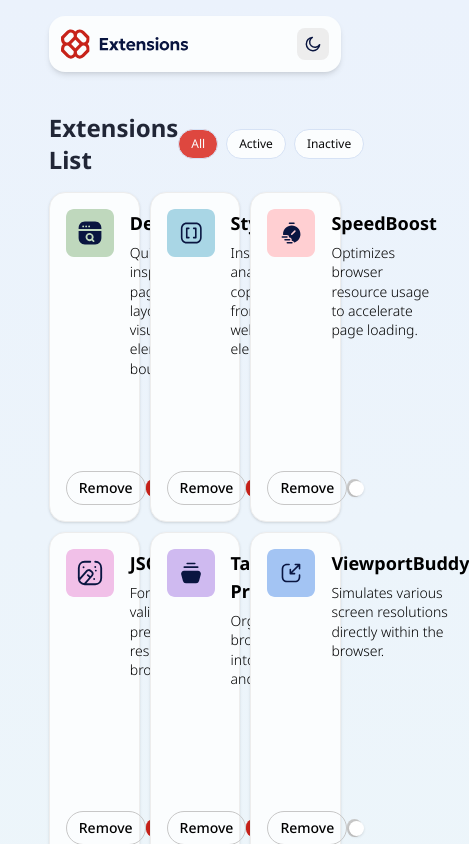
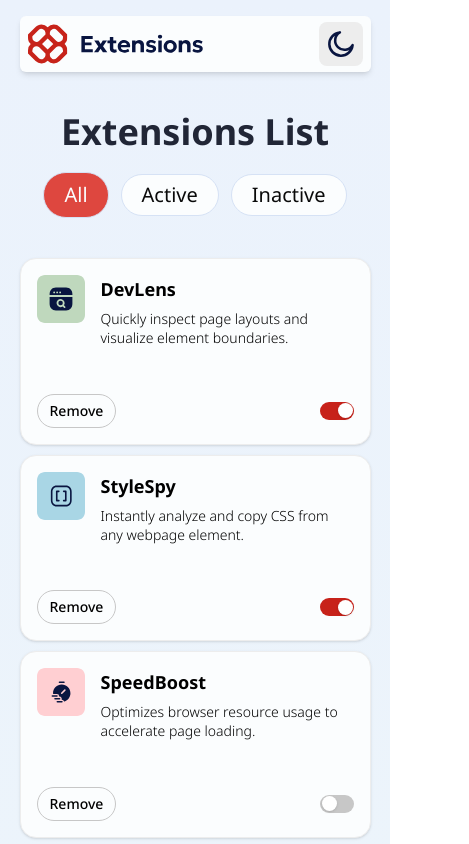
Before and after one commit to subhajitroycode/browser-extensions-manager-ui, a React (Vite) app: page / in a window 390 px wide. Shown: the top 844 px of the page, 469 px wide, since content can reach past the window. Built offline with nearby package versions, Linux system fonts and the light colour scheme.

Commit message:
mobile responsive added

```diff
--- a/src/App.tsx
+++ b/src/App.tsx
@@ -8,8 +8,8 @@ function App() {
     <BrowserRouter>
       <Header />
       <main>
-        <section className="flex justify-between items-center mt-10 mb-4">
-          <h1 className="text-2xl font-bold text-neutral-800 dark:text-neutral-100">
+        <section className="flex flex-col md:flex-row justify-between gap-5 md:gap-0 items-center mt-10 mb-10 md:mb-6">
+          <h1 className="text-4xl md:text-2xl font-bold text-neutral-800 dark:text-neutral-100">
             Extensions List
           </h1>
           <Navbar />
--- a/src/components/Extensions.tsx
+++ b/src/components/Extensions.tsx
@@ -35,7 +35,7 @@ const Extensions = () => {
 
   return (
     <section>
-      <div className="grid grid-cols-3 grid-rows-4 gap-2.5 mb-10">
+      <div className="grid grid-cols-1 md:grid-cols-2 lg:grid-cols-3 gap-2.5 mb-10">
         {filteredExtensions.map((extension, index) => {
           const originalIndex = extensions.findIndex(
             (ext) => ext.name === extension.name
--- a/src/components/Header.tsx
+++ b/src/components/Header.tsx
@@ -19,20 +19,20 @@ const Header = () => {
   };
 
   return (
-    <header className="flex justify-between items-center p-3 mt-4 bg-neutral-0 dark:bg-neutral-800 rounded-2xl shadow-md">
+    <header className="flex justify-between items-center py-1.5 px-2 md:p-3 mt-4 bg-neutral-0 dark:bg-neutral-800 rounded-md md:rounded-2xl shadow-md">
       <img
         src={darkMode ? "/logo-dark.svg" : "/logo.svg"}
         alt="logo"
-        className="w-32"
+        className="w-44 md:w-32"
       />
       <button
         onClick={toggleDarkMode}
         className="bg-neutral-100 dark:bg-neutral-700 p-2 rounded-lg cursor-pointer hover:bg-neutral-300 dark:hover:bg-neutral-600 transition focus:outline-2 focus:outline-offset-2 focus:outline-red-400"
       >
         {darkMode ? (
-          <img src="/icon-sun.svg" alt="icon of sun" className="w-4" />
+          <img src="/icon-sun.svg" alt="icon of sun" className="w-7 md:w-4" />
         ) : (
-          <img src="/icon-moon.svg" alt="icon of moon" className="w-4" />
+          <img src="/icon-moon.svg" alt="icon of moon" className="w-7 md:w-4" />
         )}
       </button>
     </header>
--- a/src/components/Navbar.tsx
+++ b/src/components/Navbar.tsx
@@ -5,10 +5,10 @@ const Navbar = () => {
   let activeData: string | null = searchParams.get("extensions");
 
   return (
-    <nav className="flex gap-2 text-xs">
+    <nav className="flex items-center gap-3 md:gap-2 text-xl md:text-xs">
       <Link
         to="/"
-        className={`px-3 py-1.5 rounded-full border border-neutral-200 dark:border-neutral-600 transition-colors focus:outline-2 focus:outline-offset-1 focus:outline-red-400 ${
+        className={`px-5 md:px-3 py-2 md:py-1.5 rounded-full border border-neutral-200 dark:border-neutral-600 transition-colors focus:outline-2 focus:outline-offset-1 focus:outline-red-400 ${
           activeData === null
             ? "bg-red-500 dark:bg-red-400 text-neutral-0 dark:text-neutral-950 hover:bg-red-400 dark:hover:bg-red-500"
             : "bg-neutral-0 dark:bg-neutral-700 text-neutral-950 dark:text-neutral-0 hover:text-neutral-500 dark:hover:text-neutral-0 dark:hover:bg-neutral-600"
@@ -18,7 +18,7 @@ const Navbar = () => {
       </Link>
       <Link
         to="/?extensions=active"
-        className={`px-3 py-1.5 rounded-full border border-neutral-200 dark:border-neutral-600 transition-colors focus:outline-2 focus:outline-offset-1 focus:outline-red-400 ${
+        className={`px-5 md:px-3 py-1.5 rounded-full border border-neutral-200 dark:border-neutral-600 transition-colors focus:outline-2 focus:outline-offset-1 focus:outline-red-400 ${
           activeData === "active"
             ? "bg-red-500 dark:bg-red-400 text-neutral-0 dark:text-neutral-950 hover:bg-red-400 dark:hover:bg-red-500"
             : "bg-neutral-0 dark:bg-neutral-700 text-neutral-950 dark:text-neutral-0 hover:text-neutral-500 dark:hover:text-neutral-0 dark:hover:bg-neutral-600"
@@ -28,7 +28,7 @@ const Navbar = () => {
       </Link>
       <Link
         to="/?extensions=inactive"
-        className={`px-3 py-1.5 rounded-full border border-neutral-200 dark:border-neutral-600 transition-colors focus:outline-2 focus:outline-offset-1 focus:outline-red-400 ${
+        className={`px-5 md:px-3 py-1.5 rounded-full border border-neutral-200 dark:border-neutral-600 transition-colors focus:outline-2 focus:outline-offset-1 focus:outline-red-400 ${
           activeData === "inactive"
             ? "bg-red-500 dark:bg-red-400 text-neutral-0 dark:text-neutral-950 hover:bg-red-400 dark:hover:bg-red-500"
             : "bg-neutral-0 dark:bg-neutral-700 text-neutral-950 dark:text-neutral-0 hover:text-neutral-500 dark:hover:text-neutral-0 dark:hover:bg-neutral-600"
--- a/src/index.css
+++ b/src/index.css
@@ -34,3 +34,9 @@ body {
 html.dark body {
   background: linear-gradient(180deg, #040918 0%, #091540 100%);
 }
+
+@media (width <= 480px) {
+  body {
+    width: 90%;
+  }
+}
```
